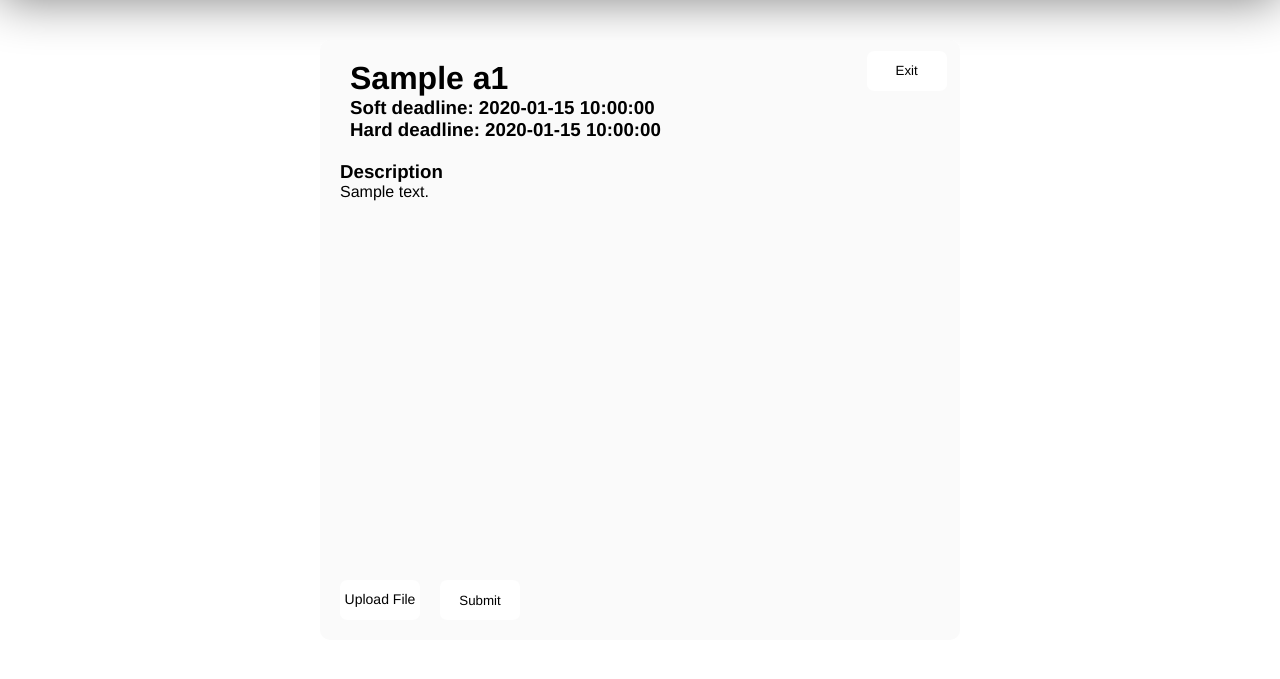
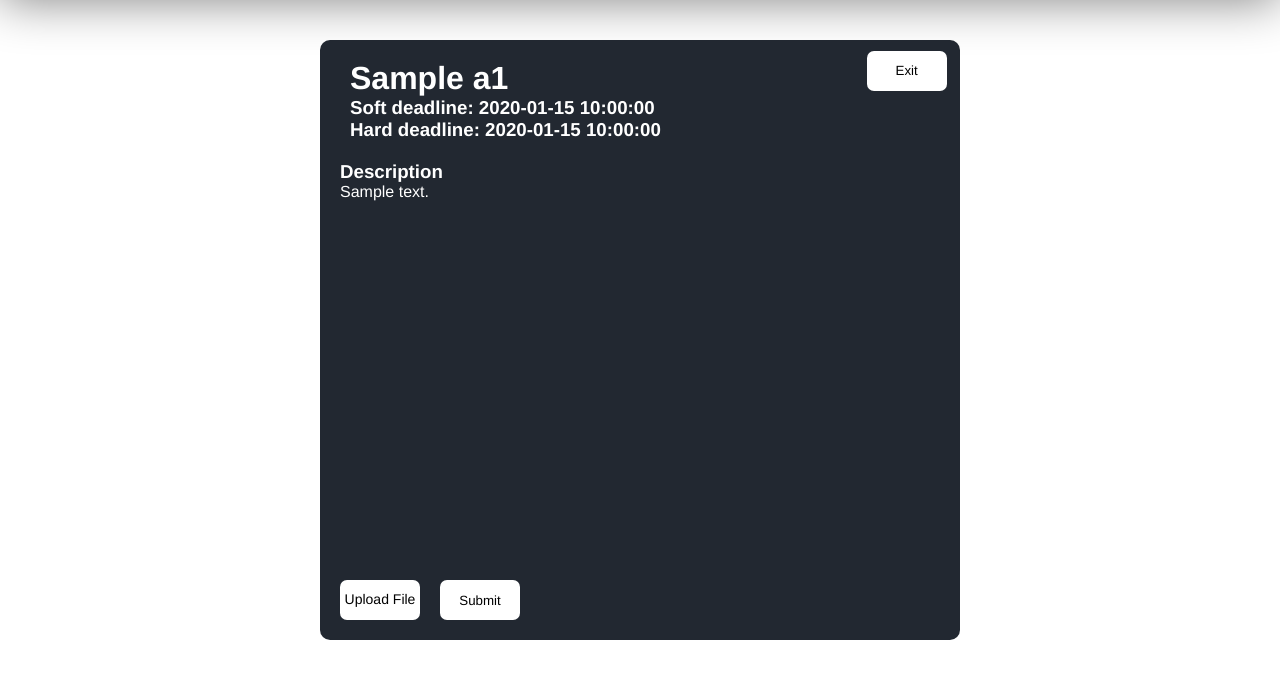
Before and after one commit to DanielJirik/hw-interface, a Symfony app: template template-designer/templates/student/student-assignment.html.twig in a window 1280 px wide. Shown: the part 96-775 px from the top of the page. Run offline with Twig, Linux system fonts and the light colour scheme; the template is opened without the code that fills it: most values are stand-ins (such as "Sample title", 1, 10 or a date in 2020); some libraries are stand-ins or nearby versions.

Commit message:
student-assignment theme

```diff
--- a/template-designer/public/css/student-assignment.css
+++ b/template-designer/public/css/student-assignment.css
@@ -3,8 +3,8 @@
     height: 75vh;
     margin: 5vh auto;
     padding-left: 20px;
-    background-color: rgba(250, 250, 250, 255);
-    color: black;
+    background-color: #222831;
+    color: white;
     border-radius: 10px;
 }
 
@@ -41,6 +41,7 @@ form{
 
 #custom-file-input{
     background-color: white;
+    color: black;
     position: absolute;
     bottom: 20px;
     height: 40px;
```
